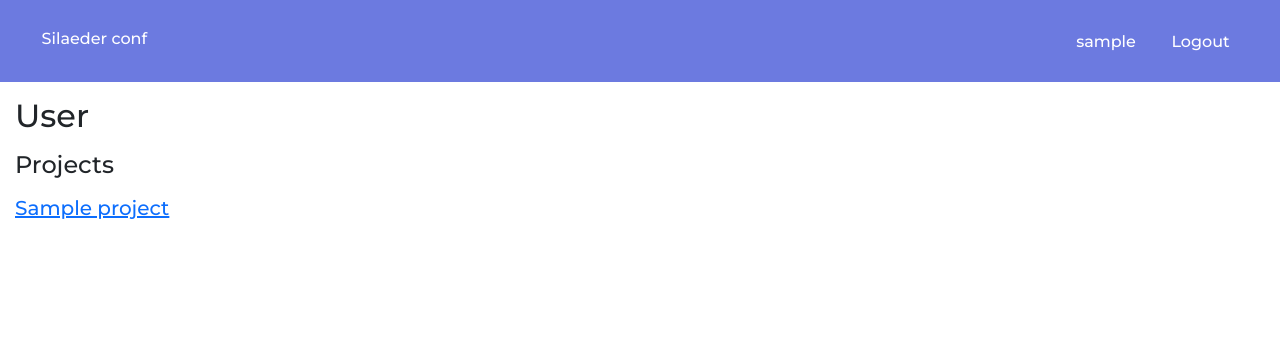
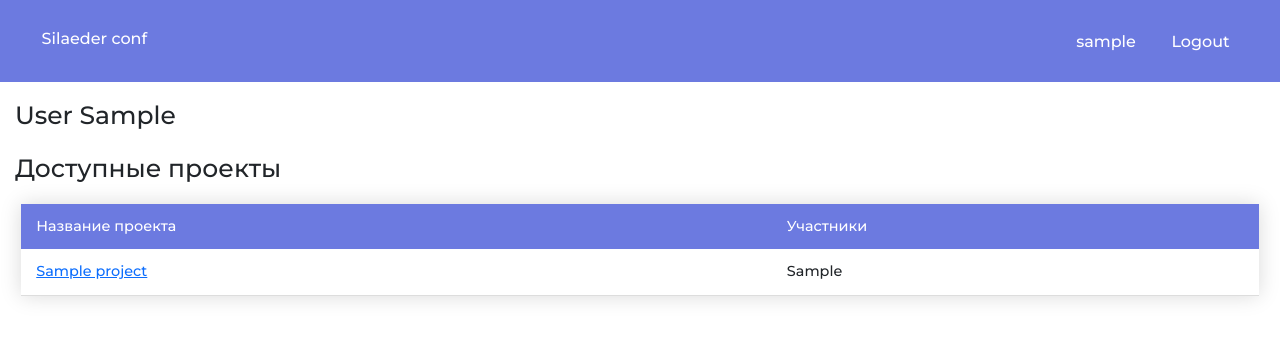
Before and after one commit to Dikiray/silaeder_conference, a Django app: template templates/silsite/user_view.html in a window 1280 px wide. Shown: the top 342 px of the page. Run offline with Django 3.2, Linux system fonts and the light colour scheme; the template is opened without the code that fills it: values that come from a table or form of the project are taken from there, others are empty; a user stored in the database is signed in; tables that the repository leaves empty hold one stand-in row (values such as "Sample post").

Commit message:
changed user_view

```diff
--- a/templates/silsite/user_view.html
+++ b/templates/silsite/user_view.html
@@ -1,14 +1,28 @@
 {% extends 'silsite/base.html' %}
 
 {% block content %}
-    <h2> User {{ User.username }} </h2>
-    <h3> {{ User.email }} </h3>
-    <p><h4> Projects </h4></p>
-    {% if projects %}
-        {% for project in projects %}
-            <h5><a href="/projects/project/{{ project.id }}">{{ project.name }}</a></h5>
-        {% endfor %}
-    {% else %}
-        <p> No projects </p>
-    {% endif %}
+    <p style="font-size:25px"><a> {{ project.teacher.last_name }} {{ project.teacher.first_name }}</a></p>
+    <p style="font-size:25px"><a> Доступные проекты </a></p>
+    <table class="project-table">
+        <thead>
+            <tr class="project-table-header">
+                  <td>Название проекта</td>
+                  <td>Участники</td>
+              </tr>
+          </thead>
+          <tbody>
+              {% if projects %}
+                  {% for project in projects %}
+                      <tr>
+                          <td><a href="projects/project/{{ project.id }}/">{{ project.name }}</a></td>
+                          <td><a>{{ project.students }} </a></td>
+                      </tr>
+                  {% endfor %}
+              {% else %}
+                  <tr>
+                      <td>Здесь пусто</td><td></td>
+                  </tr>
+              {% endif %}
+          </tbody>
+        </table>
 {% endblock %}
```
Also changed, not shown: 1 other file.
